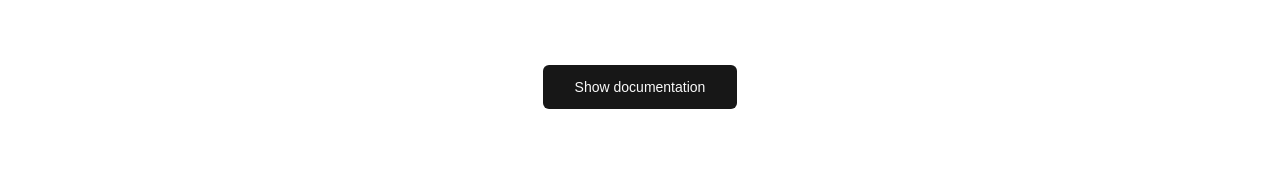
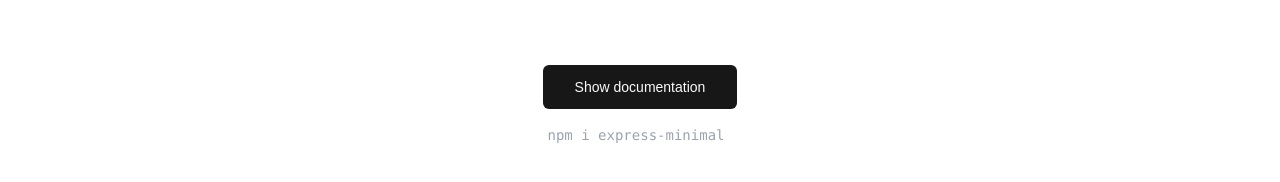
Before and after one commit to efraimnabil/Eframix-Documentation, a Next.js app: page / in a window 1280 px wide. Shown: the part 368-550 px from the top of the page. Built offline with nearby package versions, Linux system fonts and the light colour scheme.

Commit message:
add command copy component

```diff
--- a/app/page.tsx
+++ b/app/page.tsx
@@ -1,3 +1,4 @@
+import CopyCommand from "@/components/CommandCopy";
 import { Button } from "@/components/ui/button";
 import Link from "next/link";
 
@@ -13,9 +14,12 @@ export default function Home() {
         routing, middleware, and JSON body parsing features with zero
         dependencies. Ideal for lightweight HTTP server applications.
       </p>
-      <Button size={"lg"}>
-        <Link href={"/"}>Show documentation</Link>
-      </Button>
+      <div className="space-y-4">
+        <Button size={"lg"}>
+          <Link href={"/"}>Show documentation</Link>
+        </Button>
+        <CopyCommand command="npm i express-minimal" />
+      </div>
     </div>
   );
 }
--- /dev/null
+++ b/components/CommandCopy.tsx
@@ -0,0 +1,36 @@
+"use client";
+import React, { useState } from "react";
+import { CopyToClipboard } from "react-copy-to-clipboard";
+import { Tooltip, TooltipProvider } from "@/components/ui/tooltip";
+import { Check, Clipboard } from "lucide-react";
+interface CopyCommandProps {
+  command: string;
+}
+
+const CopyCommand: React.FC<CopyCommandProps> = ({ command }) => {
+  const [copied, setCopied] = useState<boolean>(false);
+
+  return (
+    <div className="flex items-center justify-center space-x-2 ml-4">
+      <span className="font-mono text-sm text-gray-400">{command}</span>
+
+      <CopyToClipboard text={command} onCopy={() => setCopied(true)}>
+        <button className="ml-2">
+          <TooltipProvider>
+            <Tooltip>
+              <span className="opacity-0 hover:opacity-100 group-hover:block text-xs text-gray-200">
+                {copied ? (
+                  <Check className="w-4 h-4 text-gray-400" />
+                ) : (
+                  <Clipboard className="w-4 h-4 text-gray-400" />
+                )}
+              </span>
+            </Tooltip>
+          </TooltipProvider>
+        </button>
+      </CopyToClipboard>
+    </div>
+  );
+};
+
+export default CopyCommand;
--- /dev/null
+++ b/components/ui/tooltip.tsx
@@ -0,0 +1,30 @@
+"use client"
+
+import * as React from "react"
+import * as TooltipPrimitive from "@radix-ui/react-tooltip"
+
+import { cn } from "@/lib/utils"
+
+const TooltipProvider = TooltipPrimitive.Provider
+
+const Tooltip = TooltipPrimitive.Root
+
+const TooltipTrigger = TooltipPrimitive.Trigger
+
+const TooltipContent = React.forwardRef<
+  React.ElementRef<typeof TooltipPrimitive.Content>,
+  React.ComponentPropsWithoutRef<typeof TooltipPrimitive.Content>
+>(({ className, sideOffset = 4, ...props }, ref) => (
+  <TooltipPrimitive.Content
+    ref={ref}
+    sideOffset={sideOffset}
+    className={cn(
+      "z-50 overflow-hidden rounded-md border bg-popover px-3 py-1.5 text-sm text-popover-foreground shadow-md animate-in fade-in-0 zoom-in-95 data-[state=closed]:animate-out data-[state=closed]:fade-out-0 data-[state=closed]:zoom-out-95 data-[side=bottom]:slide-in-from-top-2 data-[side=left]:slide-in-from-right-2 data-[side=right]:slide-in-from-left-2 data-[side=top]:slide-in-from-bottom-2",
+      className
+    )}
+    {...props}
+  />
+))
+TooltipContent.displayName = TooltipPrimitive.Content.displayName
+
+export { Tooltip, TooltipTrigger, TooltipContent, TooltipProvider }
--- a/package.json
+++ b/package.json
@@ -10,6 +10,7 @@
   },
   "dependencies": {
     "@radix-ui/react-slot": "^1.1.0",
+    "@radix-ui/react-tooltip": "^1.1.3",
     "class-variance-authority": "^0.7.0",
     "clsx": "^2.1.1",
     "lucide-react": "^0.453.0",
@@ -24,6 +25,7 @@
   "devDependencies": {
     "@types/node": "^20",
     "@types/react": "^18",
+    "@types/react-copy-to-clipboard": "^5.0.7",
     "@types/react-dom": "^18",
     "eslint": "^8",
     "eslint-config-next": "15.0.1",
```
Also changed, not shown: 1 other file (tests, documents, lock files or other folders).
